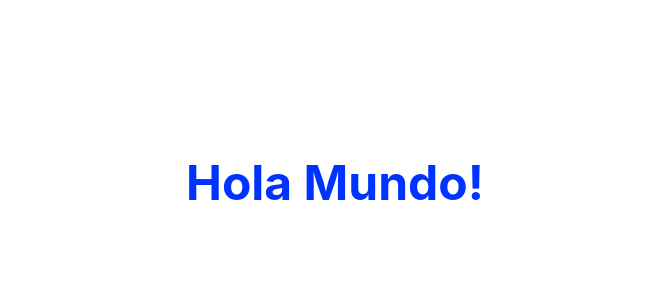
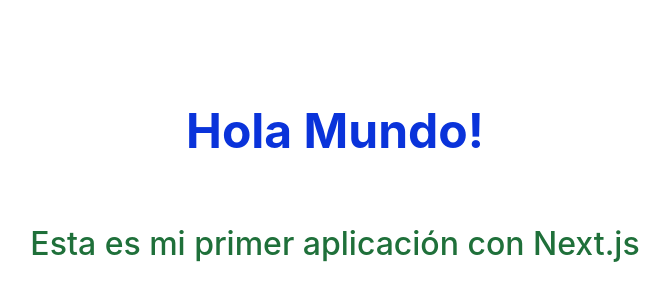
Before and after one commit to matiarias/ciudades-fascinantes-next-js-app, a Next.js app: page / in a window 1280 px wide. Shown: the part 218-518 px from the top of the page, without its empty margins (305-975 px from the left). Built offline with nearby package versions, Linux system fonts and the light colour scheme.

Commit message:
se creo rama desafio-2 y se agrego parrafo

```diff
--- a/pages/index.js
+++ b/pages/index.js
@@ -11,6 +11,9 @@ export default function Home() {
       </Head>
 
       <h1 className={styles.title}>Hola Mundo!</h1>
+      <p className={styles.paragraph}>
+        Esta es mi primer aplicación con Next.js
+      </p>
     </div>
   );
 }
--- a/styles/Home.module.css
+++ b/styles/Home.module.css
@@ -4,10 +4,16 @@
   flex-direction: column;
   justify-content: center;
   align-items: center;
-  gap: 1rem;
 }
 
 .title {
   font-size: 3rem;
-  color: #0033ff;
+  color: #0a33da;
+  font-weight: 700;
 }
+
+.paragraph {
+  color: #1f703a;
+  font-size: 2rem;
+  font-weight: 500;
+}
```
